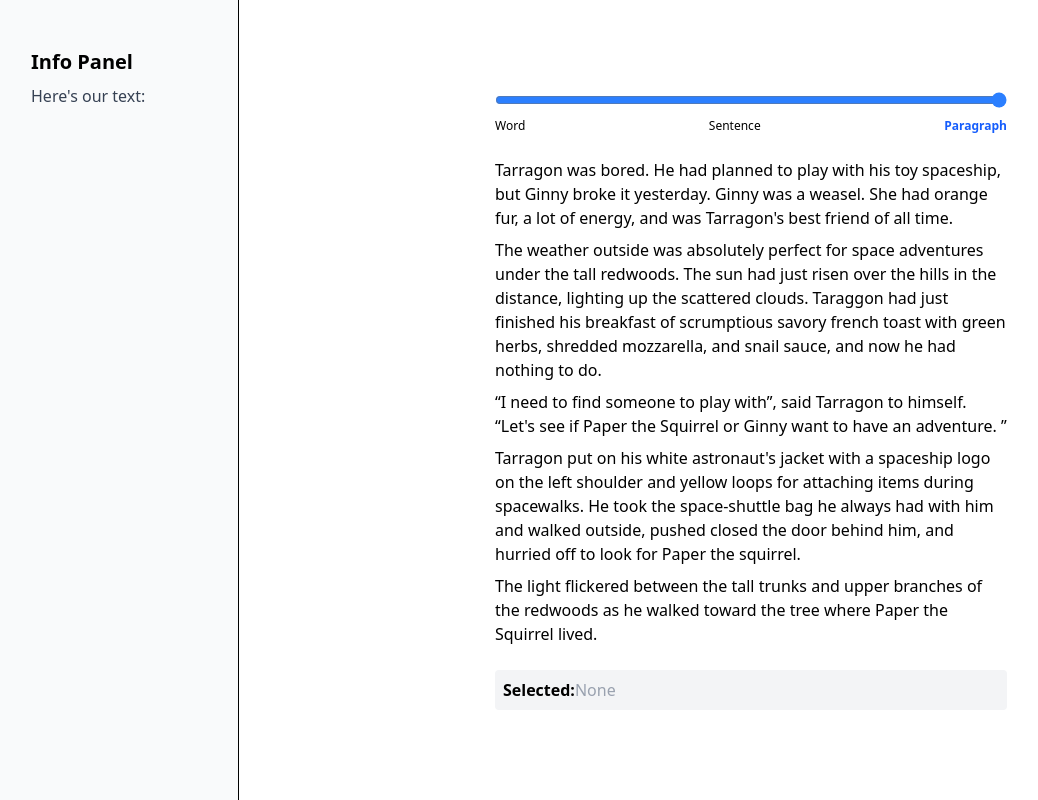
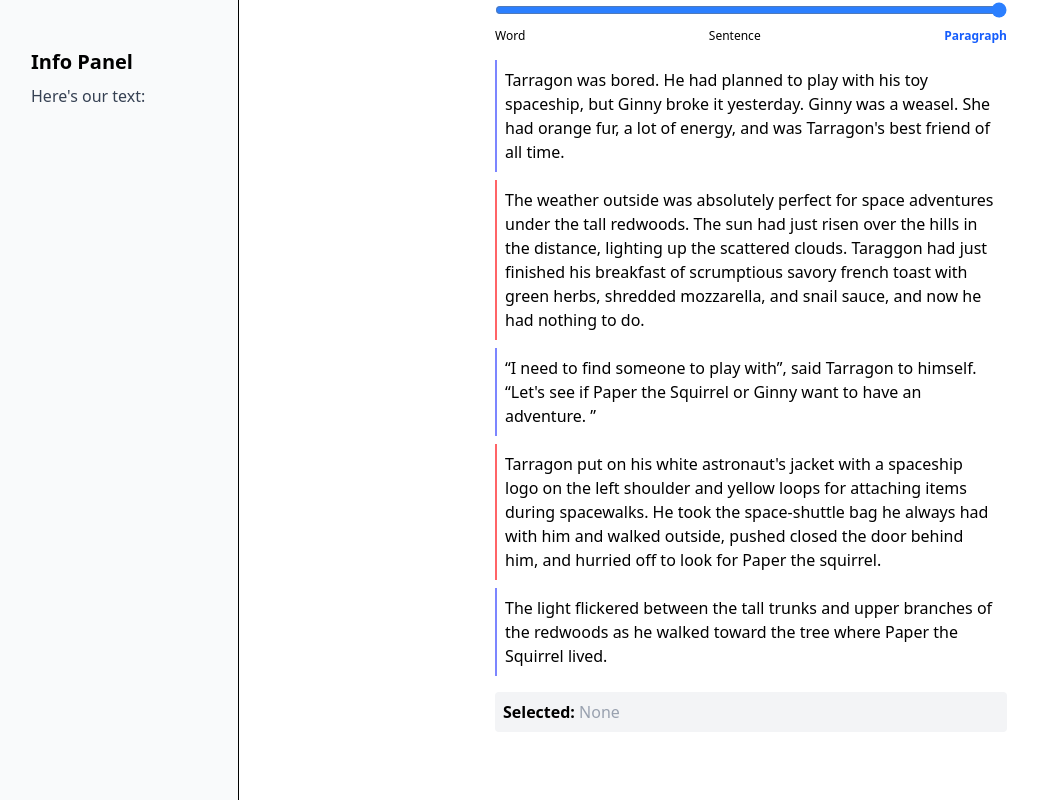
Before and after one commit to shnayder/ineffable, a React (Vite) app in the folder src/ineffable/: page / in a window 1280 px wide. Shown: the whole page, without its empty margins (17-1055 px from the left). Built offline with nearby package versions, Linux system fonts and the light colour scheme.

Commit message:
Visually show elements at selected level.

```diff
--- a/src/ineffable/src/features/text-view/text-view-panel.tsx
+++ b/src/ineffable/src/features/text-view/text-view-panel.tsx
@@ -20,38 +20,68 @@ const TextViewPanel: React.FC = () => {
   const [sliderValue, setSliderValue] = useState<SliderStop>('Paragraph');
   // the id of the highlighted element
   const [selected, setSelected] = useState<string | null>(null);
+  const [commentPos, setCommentPos] = useState<{ top: number } | null>(null);
+  const textContainerRef = React.useRef<HTMLDivElement>(null);
 
   let document: Document = parseRawText(sampleText);
 
-  // Reset selected when sliderValue changes
+  // Reset selected and comment position when sliderValue changes
   React.useEffect(() => {
     setSelected(null);
+    setCommentPos(null);
   }, [sliderValue]);
 
+  // When selected changes, update comment position
+  React.useEffect(() => {
+    if (!selected) {
+      setCommentPos(null);
+      return;
+    }
+    // Try to find the DOM node for the selected element
+    const el = window.document.getElementById(selected);
+    if (el && textContainerRef.current) {
+      const elRect = el.getBoundingClientRect();
+      const containerRect = textContainerRef.current.getBoundingClientRect();
+      setCommentPos({ top: elRect.top - containerRect.top });
+    }
+  }, [selected]);
+
+  // Set up alternating colors for selected level. Transparent lines left (paragraph) or underneath (sentence and word) the elements.
+  let pStyle = sliderValue === 'Paragraph' ? 'border-l-2 odd:border-indigo-400 even:border-red-400' : '';
+  let sStyle = sliderValue === 'Sentence' ? 'odd:border-b-2 odd:border-indigo-400 even:border-b-1 even:border-red-400' : '';
+  let wStyle = sliderValue === 'Word' ? 'odd:border-b-2 odd:border-indigo-400 even:border-b-1 even:border-red-400' : '';
+
   return (
-    <div className="flex flex-col items-start h-full justify-center w-1/2">
+    <div className="flex flex-row items-start h-full justify-center w-1/2 relative">
+      <div ref={textContainerRef} className="flex-1">
         {/* Slider */}
         <Slider stops={SLIDER_STOPS} value={sliderValue} onChange={v => setSliderValue(v as SliderStop)} />
-
         {/* Highlighted selectable text */}
         <div className="w-full mb-4 min-h-[120px]">
           {document.paragraphs.map(p => (
             <p
               key={p.id}
-            className={`${selected === p.id ? 'bg-yellow-200' : ''} my-2`}
+              id={p.id}
+              className={`${selected === p.id ? 'bg-yellow-200' : pStyle} my-2 p-2`}
               onClick={() => sliderValue === 'Paragraph' ? setSelected(p.id) : null}
             >
               {p.sentences.map(s => (
                 <span
                   key={s.id}
-              className={selected === s.id ? 'bg-yellow-200' : ''}
-              onClick={() => sliderValue === 'Sentence' ? setSelected(s.id) : null}
+                  id={s.id}
+                  className={selected === s.id ? 'bg-yellow-200' : sStyle}
+                  onClick={e => {
+                    if (sliderValue === 'Sentence') setSelected(s.id);
+                  }}
                 >
                   {s.words.map(w => (
                     <span
                       key={w.id}
-                className={selected === w.id ? 'bg-yellow-200' : ''}
-                onClick={() => sliderValue === 'Word' ? setSelected(w.id) : null}
+                      id={w.id}
+                      className={selected === w.id ? 'bg-yellow-200' : wStyle}
+                      onClick={e => {
+                        if (sliderValue === 'Word') setSelected(w.id);
+                      }}
                     >
                       {w.text}{' '}
                     </span>
@@ -63,11 +93,18 @@ const TextViewPanel: React.FC = () => {
         </div>
         {/* Selected element display */}
         <div className="w-full bg-gray-100 p-2 rounded min-h-[32px]">
-        <strong>Selected:</strong>
-        <span className="text-gray-400">
-          {selected ? document.elementMap[selected].text : "None"}
-          </span>
+          <strong>Selected:</strong> {selected || <span className="text-gray-400">None</span>}
         </div>
+      </div>
+      {/* Floating comment */}
+      {selected && commentPos && (
+        <div
+          className="absolute left-full ml-4 bg-blue-100 border border-blue-300 rounded px-3 py-2 shadow"
+          style={{ top: commentPos.top }}
+        >
+          sample comment
+        </div>
+      )}
     </div>
   );
 };
```
Lines whose indentation alone changed are shown as unchanged.
